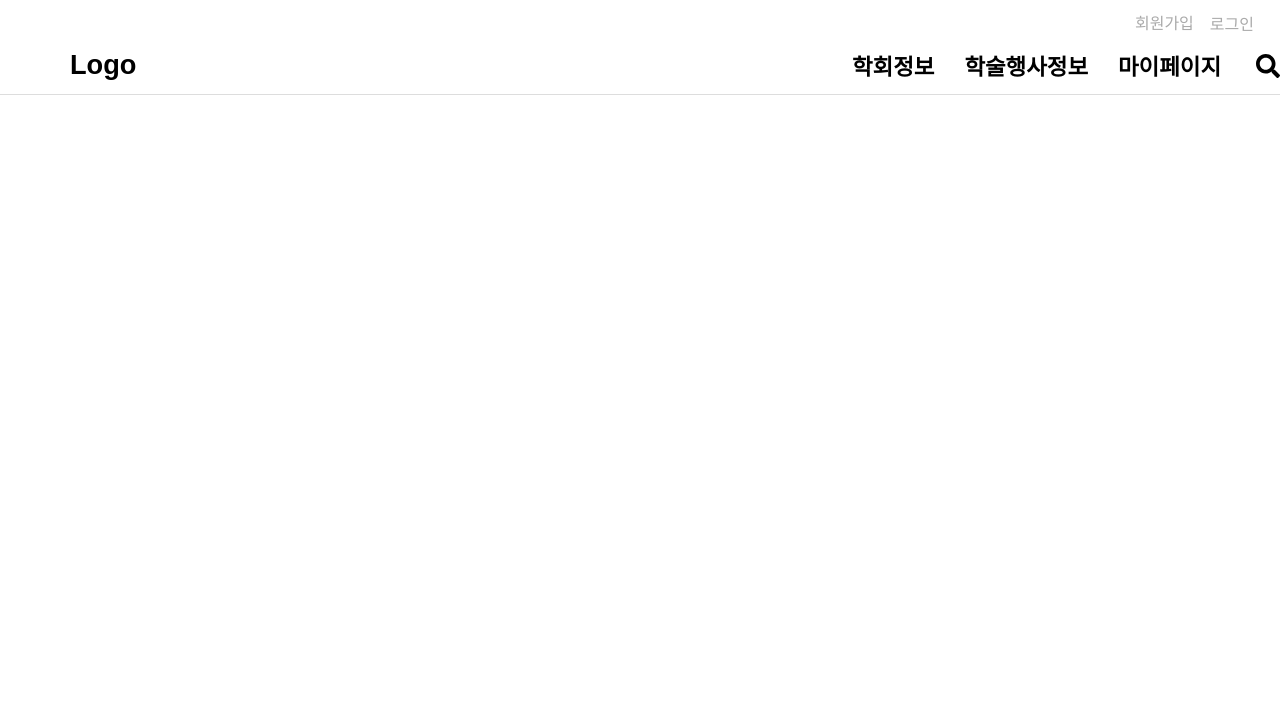
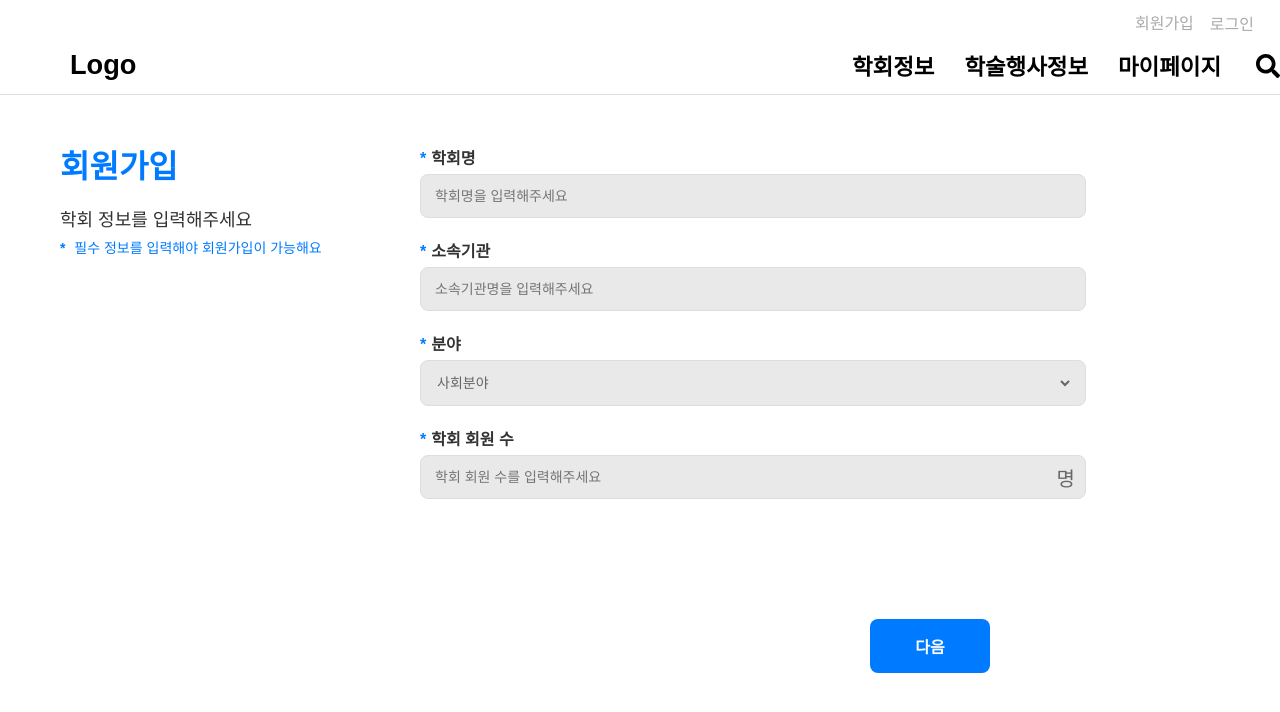
Before and after one commit to jeehyunbang/geniusmaker, a React (Create React App) app in the folder my-app/: page /signup-con in a window 1280 px wide. Shown: the top 712 px of the page. Built offline with nearby package versions, Linux system fonts and the light colour scheme.

Commit message:
200213khj-4

```diff
--- a/my-app/src/App.js
+++ b/my-app/src/App.js
@@ -10,7 +10,7 @@ import SignupForm from './components/SignupForm';
 import LoginModal from './components/LoginModal';
 import ConferenceDetail from "./components/ConferenceDetail";
 import Select from './components/Select'; // Select 컴포넌트 추가
-
+import SignupFormCon from './components/SignupFormCon';
 
 function App() {
   const [isModalOpen, setModalOpen] = useState(false);
@@ -54,6 +54,7 @@ function App() {
         <Route path="/members" element={<Member />} />
         <Route path="/select" element={<Select />} /> {/* Select 컴포넌트 라우트 추가 */}
         <Route path="/signup" element={<SignupForm />} />
+        <Route path="/signup-con" element={<SignupFormCon/>} />
       </Routes>
     </div>
   );
--- a/my-app/src/components/Select.js
+++ b/my-app/src/components/Select.js
@@ -61,7 +61,7 @@ export default function Select() {
         </button>
         <button
           className="select-button"
-          onClick={() => handleNavigation("/conference-signup")} // 학회 경로로 이동
+          onClick={() => handleNavigation("/signup-con")} // 학회 경로로 이동
         >
           학회
         </button>
--- /dev/null
+++ b/my-app/src/components/SignupFormCon.js
@@ -0,0 +1,98 @@
+import React, { useState } from "react";
+import "../css/SignupFormCon.css";
+
+export default function SignupFormCon() {
+  const [emailDomain, setEmailDomain] = useState("naver.com");
+  const [customDomain, setCustomDomain] = useState("");
+
+  const handleDomainChange = (e) => {
+    const value = e.target.value;
+    if (value === "custom") {
+      setEmailDomain("");
+    } else {
+      setEmailDomain(value);
+      setCustomDomain(""); // Reset custom domain input
+    }
+  };
+
+  return (
+    <div className="signupformCon-container">
+      {/* Left Section */}
+      <div className="signupformCon-left">
+        <h1 className="signupformCon-title">회원가입</h1>
+        <p className="signupformCon-subtitle">
+          학회 정보를 입력해주세요
+          <br />
+          <span className="signupformCon-note">
+            <span className="signupformCon-required">*</span> 필수 정보를 입력해야 회원가입이 가능해요
+          </span>
+        </p>
+      </div>
+
+      {/* Right Section */}
+      <div className="signupformCon-right">
+        <form>
+          {/* 학회명 */}
+          <div className="signupformCon-group">
+            <label>
+              <span className="signupformCon-required">*</span>학회명
+            </label>
+            <div className="signupformCon-input-group">
+              <input
+                type="text"
+                placeholder="학회명을 입력해주세요"
+                className="signupformCon-input-text"
+              />
+            </div>
+          </div>
+
+          {/* 소속기관 */}
+          <div className="signupformCon-group">
+            <label>
+              <span className="signupformCon-required">*</span>소속기관
+            </label>
+            <div className="signupformCon-input-group">
+              <input
+                type="text"
+                placeholder="소속기관명을 입력해주세요"
+                className="signupformCon-input-text"
+              />
+            </div>
+          </div>
+
+          {/* 분야 */}
+          <div className="signupformCon-group">
+            <label>
+              <span className="signupformCon-required">*</span>분야
+            </label>
+            <div className="signupformCon-input-group">
+              <select className="signupformCon-domain-select">
+                <option value="사회분야">사회분야</option>
+                <option value="예술분야">예술분야</option>
+                <option value="과학분야">과학분야</option>
+                <option value="기타">기타</option>
+              </select>
+            </div>
+          </div>
+
+          {/* 학회 회원 수 */}
+          <div className="signupformCon-group">
+            <label>
+              <span className="signupformCon-required">*</span>학회 회원 수
+            </label>
+            <div className="signupformCon-input-group">
+              <input
+                type="number"
+                placeholder="학회 회원 수를 입력해주세요"
+                className="signupformCon-input-text"
+                min="1"
+              />
+              <span className="signupformCon-fixed-label">명</span>
+            </div>
+          </div>
+          <button type="submit" className="signupformCon-submit-button">다음</button>
+        </form>
+      </div>
+    </div>
+  );
+}
--- a/my-app/src/css/Select.css
+++ b/my-app/src/css/Select.css
@@ -49,6 +49,7 @@
   flex: 1;
   max-width: 300px; /* 고정된 크기 */
   padding-right: 30px;
+  margin-left: 40px;
 }
 
 .select-title {
--- a/my-app/src/css/SignupForm.css
+++ b/my-app/src/css/SignupForm.css
@@ -52,6 +52,7 @@
   padding: 12px;
   margin-bottom: 10px;
   position: relative;
+  background-color: rgb(233, 233, 233);
 }
 
 .signupform-input-text {
@@ -59,6 +60,7 @@
   border: none;
   outline: none;
   font-size: 14px;
+  background-color: rgb(233, 233, 233);
 }
 
 .signupform-domain-select {
--- /dev/null
+++ b/my-app/src/css/SignupFormCon.css
@@ -0,0 +1,124 @@
+/* 전체 레이아웃 */
+.signupformCon-container {
+    display: flex;
+    justify-content: space-between; /* 좌우 배치 */
+    align-items: flex-start;
+    width: 100%;
+    max-width: 1200px; /* 고정된 최대 너비 */
+    margin: 0 auto; /* 가운데 정렬 */
+    padding: 50px 20px; /* 적당한 여백 */
+    box-sizing: border-box;
+  }
+
+  /* 왼쪽 설명 영역 */
+  .signupformCon-left {
+    flex: 1;
+    max-width: 300px; /* 고정된 크기 */
+    padding-right: 30px;
+    margin-top: -25px;
+  }
+
+  .signupformCon-title {
+    font-size: 32px;
+    font-weight: bold;
+    color: #007bff;
+    margin-bottom: 20px;
+  }
+
+  .signupformCon-subtitle {
+    font-size: 18px;
+    color: #333;
+    margin-bottom: 20px;
+    line-height: 1.5;
+  }
+
+  .signupformCon-note {
+    font-size: 14px;
+    color: #007bff;
+  }
+
+  /* 오른쪽 입력 폼 영역 */
+  .signupformCon-right {
+    flex: 2;
+    max-width: 800px; /* 고정된 크기 */
+  }
+
+  /* 입력 필드 공통 */
+  .signupformCon-input-group {
+    display: flex;
+    align-items: center;
+    border: 1px solid #ddd;
+    border-radius: 8px;
+    padding: 12px;
+    margin-bottom: 10px;
+    position: relative;
+    background-color: rgb(233, 233, 233);
+    max-width: 80%;
+  }
+
+  .signupformCon-input-text {
+    flex: 1;
+    border: none;
+    outline: none;
+    font-size: 14px;
+    background-color: rgb(233, 233, 233);
+  }
+
+  .signupformCon-domain-select {
+    flex: 1;
+    margin-left: -1px;
+    padding: 1px;
+    border: none;
+    background:rgb(233, 233, 233);
+    border-radius: 4px;
+    font-size: 14px;
+    color: #666;
+  }
+
+  .signupformCon-fixed-label {
+    position: absolute;
+    right: 10px; /* 입력 필드 가장 오른쪽 */
+    font-size: 20px;
+    color: #666;
+    background-color: rgb(233, 233, 233);
+  }
+
+  /* 회원가입 버튼 */
+  .signupformCon-submit-button {
+    width: 100%; /* 버튼 전체 너비 */
+    max-width: 120px; /* 고정된 최대 크기 */
+    margin-top: 100px; /* 가운데 정렬 */
+    margin-left: 450px;
+    background: #007bff;
+    color: #fff;
+    font-size: 16px;
+    font-weight: bold;
+    padding: 15px;
+    border: none;
+    border-radius: 8px;
+    cursor: pointer;
+    transition: background 0.3s ease;
+  }
+
+  .signupformCon-submit-button:hover {
+    background: #0056b3;
+  }
+
+  /* 고정된 위치와 크기 */
+  .signupformCon-group {
+    margin-bottom: 20px;
+  }
+
+  .signupformCon-group label {
+    font-size: 16px;
+    font-weight: bold;
+    margin-bottom: 5px;
+    display: block;
+    color: #333;
+  }
+
+  .signupformCon-required {
+    color: #007bff;
+    margin-right: 5px;
+    font-weight: bold;
+  }
```
